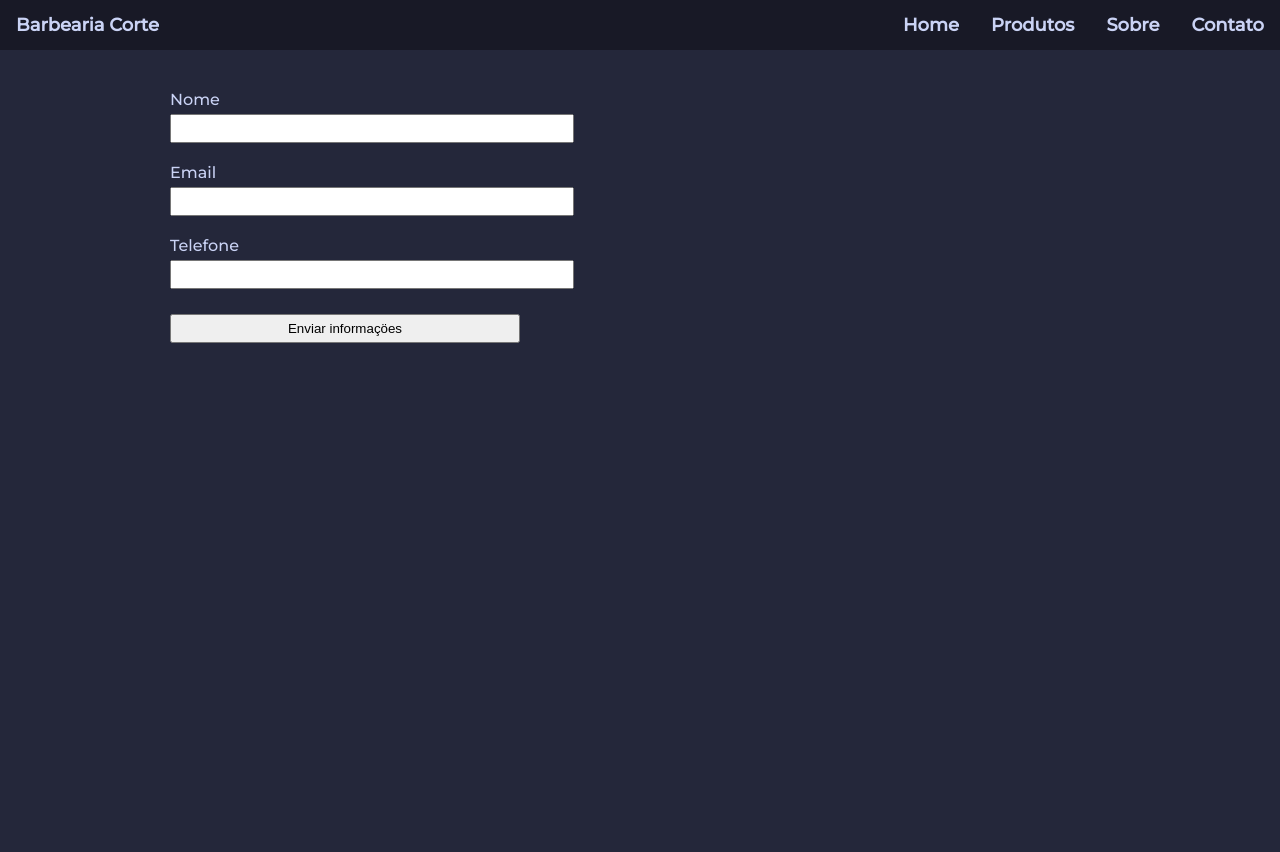
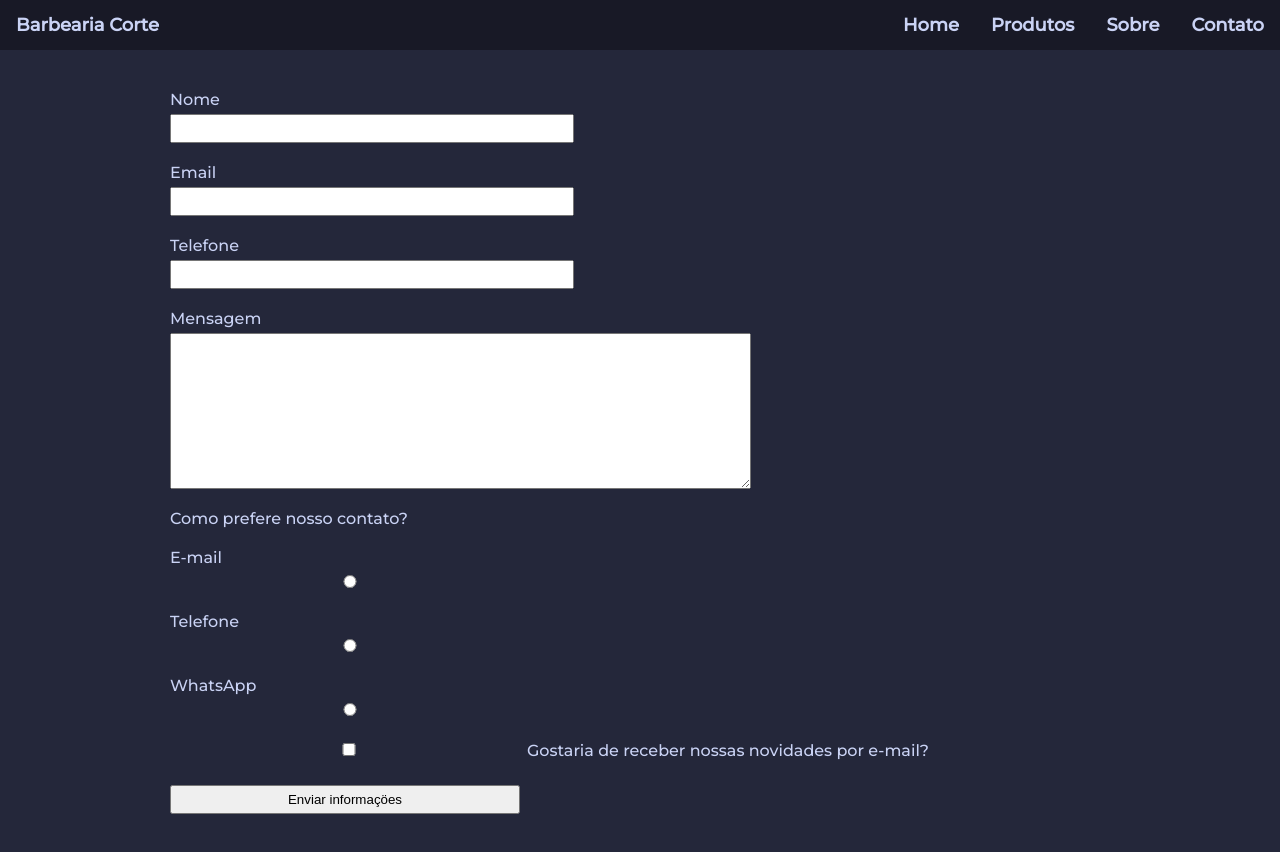
Before and after one commit to ndev-joao/desenvolve, a plain HTML site: page html_css/barbearia_corte/contato.html in a window 1280 px wide. Before the commit the page ends 800 px from the top, so only its background shows below. Drawn offline with Linux system fonts and the light colour scheme.

Commit message:
radio input

```diff
--- a/html_css/barbearia_corte/contato.html
+++ b/html_css/barbearia_corte/contato.html
@@ -24,14 +24,33 @@
     </header>
     <main class="contact">
         <form>
-            <label>Nome</label>
+            <label for="name_user">Nome</label>
             <input type="text" id="name_user">
 
-            <label>Email</label>
+            <label for="email_user">Email</label>
             <input type="text" id="email_user">
 
-            <label>Telefone</label>
+            <label for="phone_user">Telefone</label>
             <input type="text" id="phone_user">
+
+            <label for="mensagem">Mensagem</label>
+            <textarea cols="70" rows="10" id="mensagem"></textarea>
+
+            <div>
+                <p>Como prefere nosso contato?</p>
+                <label for="radio-email">E-mail</label>
+                <input type="radio" name="contato" value="email" id="radio-email">
+
+                <label for="radio-telefone">Telefone</label>
+                <input type="radio" name="contato" value="telefone" id="radio-telefone">
+
+                <label for= “radio-whatsapp”>WhatsApp</label>
+                <input type="radio" name="contato" value=“whatsapp” id=“radio-whatsapp”>
+            </div>
+
+            <label>
+                <input type="checkbox">Gostaria de receber nossas novidades por e-mail?
+            </label>
 
             <input type="submit" value="Enviar informaçöes" id="submit">
         </form>
--- a/html_css/barbearia_corte/style.css
+++ b/html_css/barbearia_corte/style.css
@@ -194,6 +194,9 @@ footer {
   width: 350px;
 }
 
+.contact #mensagem {
+  margin: 0 auto;
+}
 .contact #submit {
   display: block;
   margin: 25px 0 0 0;
```
